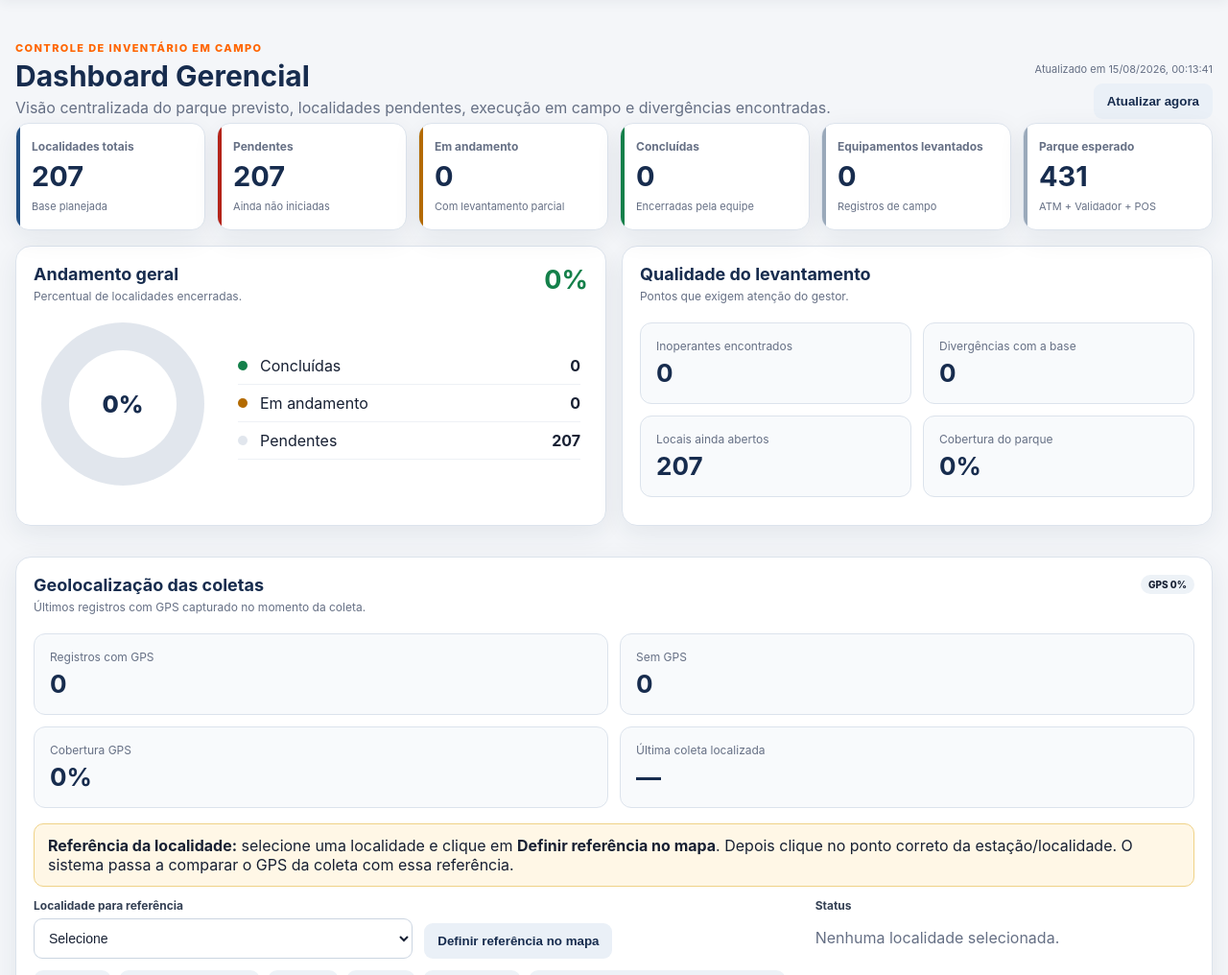
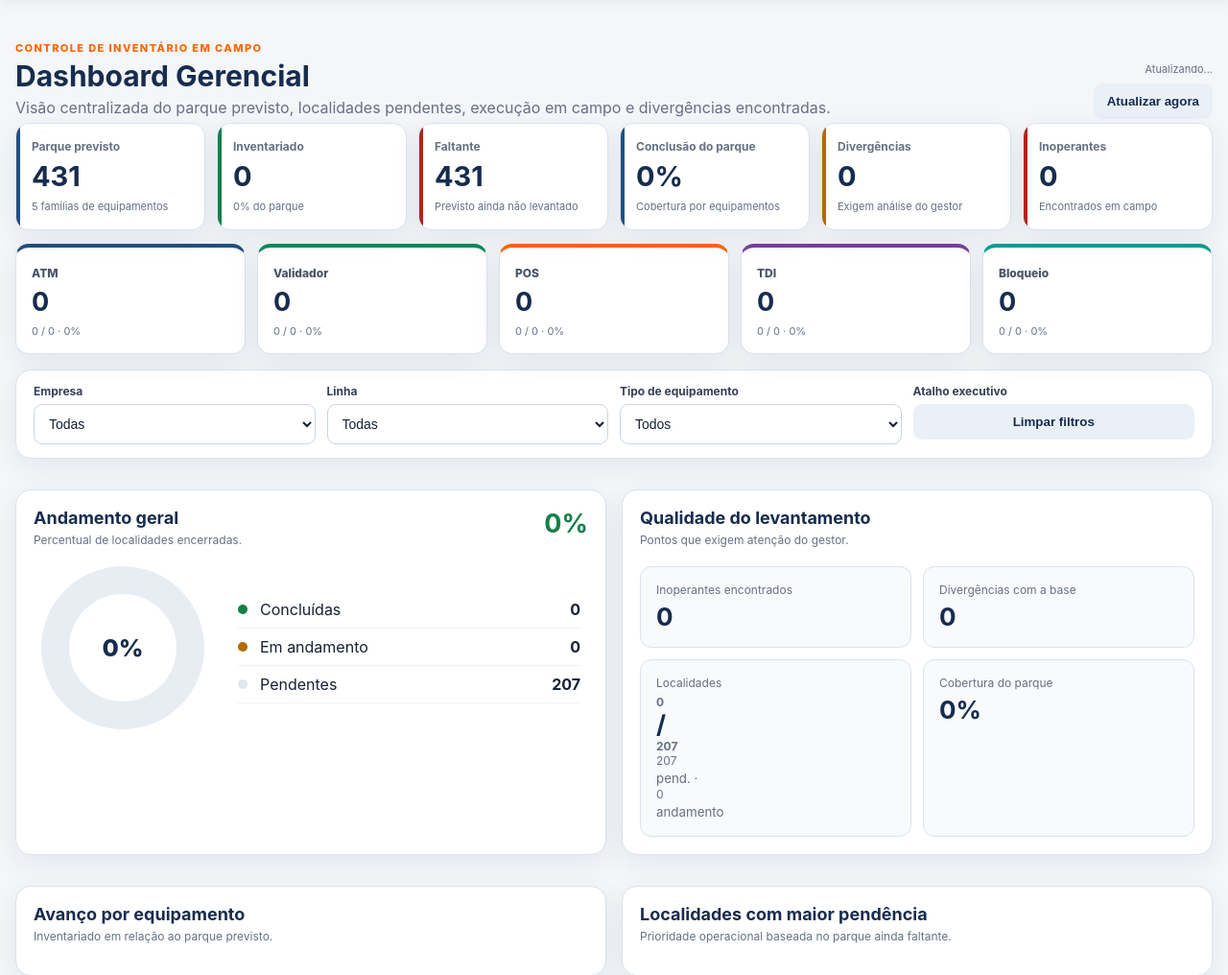
Before and after one commit to 2pbny72mkw-netizen/inventario-autopass, a Flask app: page /gerencial in a window 1280 px wide. Shown: the part 73-1089 px from the top of the page at 96% size. Run offline with Flask 3, Linux system fonts and the light colour scheme; the visitor is signed in with stand-in values (Sample User, id 1); data comes from the database, SQL or seed files in the repository; data that the repository does not hold is empty; parts of the project's set-up code (start-up, migrations or seed data) failed here and were passed over.

Commit message:
V1 Operacional + Dashboard Executivo V2

```diff
--- a/templates/manager.html
+++ b/templates/manager.html
@@ -18,13 +18,30 @@
   </div>
 </section>
 
-<section class="kpis dashboardKpis">
-  <article class="kpi primaryKpi"><span>Localidades totais</span><b id="total">0</b><small>Base planejada</small></article>
-  <article class="kpi dangerKpi"><span>Pendentes</span><b id="pending">0</b><small>Ainda não iniciadas</small></article>
-  <article class="kpi warningKpi"><span>Em andamento</span><b id="progress">0</b><small>Com levantamento parcial</small></article>
-  <article class="kpi successKpi"><span>Concluídas</span><b id="completed">0</b><small>Encerradas pela equipe</small></article>
-  <article class="kpi"><span>Equipamentos levantados</span><b id="inventoried">0</b><small>Registros de campo</small></article>
-  <article class="kpi"><span>Parque esperado</span><b id="expected">0</b><small>ATM + Validador + POS</small></article>
+<section class="kpis dashboardKpis executiveKpis">
+  <article class="kpi primaryKpi clickableKpi" data-exec-filter=""><span>Parque previsto</span><b id="expected">0</b><small>5 famílias de equipamentos</small></article>
+  <article class="kpi successKpi clickableKpi" data-exec-filter="inventoried"><span>Inventariado</span><b id="inventoried">0</b><small id="inventoryCoverageSmall">0% do parque</small></article>
+  <article class="kpi dangerKpi clickableKpi" data-exec-filter="missing"><span>Faltante</span><b id="missing">0</b><small>Previsto ainda não levantado</small></article>
+  <article class="kpi primaryKpi"><span>Conclusão do parque</span><b id="assetCoverageTop">0%</b><small>Cobertura por equipamentos</small></article>
+  <article class="kpi warningKpi"><span>Divergências</span><b id="divergences">0</b><small>Exigem análise do gestor</small></article>
+  <article class="kpi dangerKpi"><span>Inoperantes</span><b id="inoperative">0</b><small>Encontrados em campo</small></article>
+</section>
+
+<section class="equipmentBigNumbers">
+  <article class="equipmentBig atm" data-type="ATM"><span>ATM</span><b id="typeATM">0</b><small id="typeATMDetail">0 / 0 · 0%</small></article>
+  <article class="equipmentBig val" data-type="VALIDADOR"><span>Validador</span><b id="typeVALIDADOR">0</b><small id="typeVALIDADORDetail">0 / 0 · 0%</small></article>
+  <article class="equipmentBig pos" data-type="POS"><span>POS</span><b id="typePOS">0</b><small id="typePOSDetail">0 / 0 · 0%</small></article>
+  <article class="equipmentBig tdi" data-type="TDI"><span>TDI</span><b id="typeTDI">0</b><small id="typeTDIDetail">0 / 0 · 0%</small></article>
+  <article class="equipmentBig bloq" data-type="BLOQUEIO"><span>Bloqueio</span><b id="typeBLOQUEIO">0</b><small id="typeBLOQUEIODetail">0 / 0 · 0%</small></article>
+</section>
+
+<section class="card executiveFilterBar">
+  <div class="grid4">
+    <div><label>Empresa</label><select id="execCompany"><option value="">Todas</option></select></div>
+    <div><label>Linha</label><select id="execLine"><option value="">Todas</option></select></div>
+    <div><label>Tipo de equipamento</label><select id="execType"><option value="">Todos</option><option value="ATM">ATM</option><option value="VALIDADOR">Validador</option><option value="POS">POS</option><option value="TDI">TDI</option><option value="BLOQUEIO">Bloqueio</option></select></div>
+    <div><label>Atalho executivo</label><button type="button" class="secondary execReset" id="execReset">Limpar filtros</button></div>
+  </div>
 </section>
 
 <section class="dashboardGrid">
@@ -48,9 +65,20 @@
     <div class="qualityGrid">
       <div class="qualityItem"><span>Inoperantes encontrados</span><b id="inoperative">0</b></div>
       <div class="qualityItem"><span>Divergências com a base</span><b id="divergences">0</b></div>
-      <div class="qualityItem"><span>Locais ainda abertos</span><b id="openLocations">0</b></div>
+      <div class="qualityItem"><span>Localidades</span><b><span id="completed">0</span>/<span id="total">0</span></b><small><span id="pending">0</span> pend. · <span id="progress">0</span> andamento</small></div>
       <div class="qualityItem"><span>Cobertura do parque</span><b id="assetCoverage">0%</b></div>
     </div>
+  </article>
+</section>
+
+<section class="dashboardGrid">
+  <article class="card">
+    <div class="cardHead"><div><h2>Avanço por equipamento</h2><p>Inventariado em relação ao parque previsto.</p></div></div>
+    <div id="typeProgressList" class="typeProgressList"></div>
+  </article>
+  <article class="card">
+    <div class="cardHead"><div><h2>Localidades com maior pendência</h2><p>Prioridade operacional baseada no parque ainda faltante.</p></div></div>
+    <div id="criticalLocations" class="criticalList"></div>
   </article>
 </section>
 
@@ -173,5 +201,5 @@
 <script src="https://unpkg.com/leaflet@1.9.4/dist/leaflet.js"
         integrity="sha256-20nQCchB9co0qIjJZRGuk2/Z9VM+kNiyxNV1lvTlZBo="
         crossorigin=""></script>
-<script src="{{url_for('static',filename='manager.js')}}"></script>
+<script src="{{url_for('static',filename='manager.js')}}?v=dashboard-v2-1"></script>
 {% endblock %}
```
